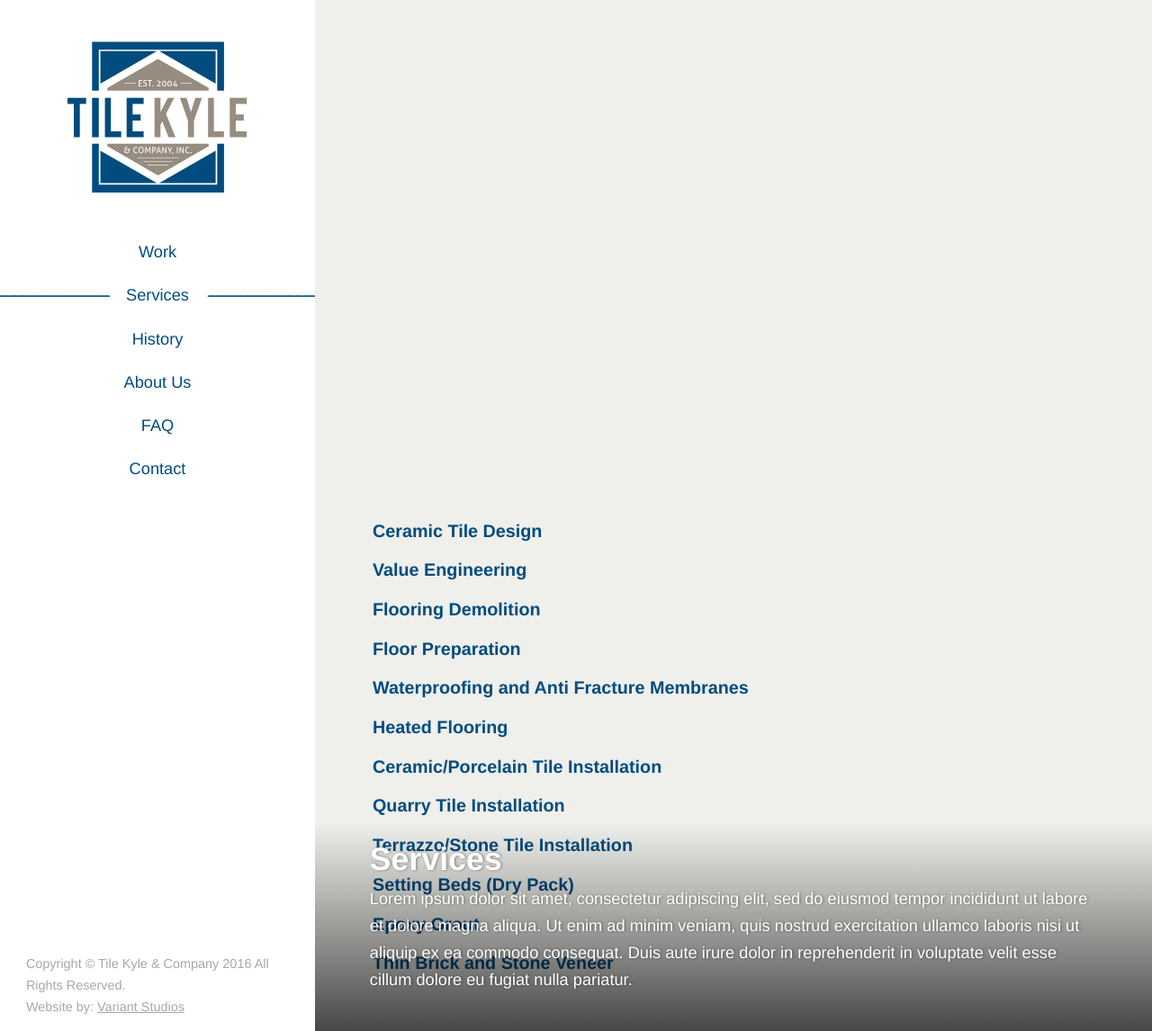
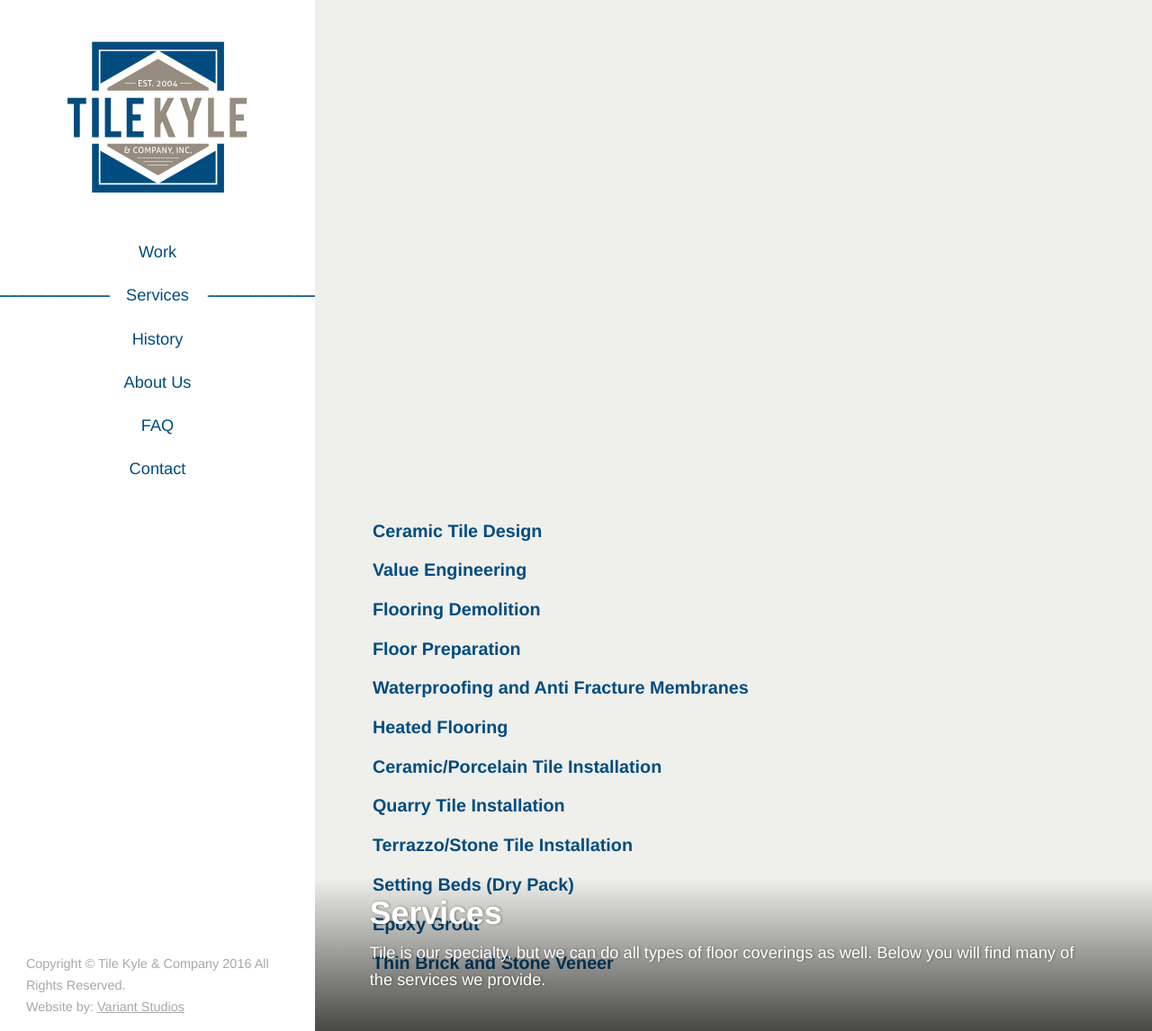
Before and after one commit to variantstudios/tilekyle.com, a Jekyll site: the page built from pages/services/index.md, in a window 1280 px wide and 1146 px high. Shown: the whole window at 90% size. Built offline with Jekyll 4.4.1, drawn with Linux system fonts in a browser that asks for light colours; nearby versions of some CDN libraries.

Commit message:
Updated '/pages/services/index.md' via CloudCannon

```diff
--- a/pages/services/index.md
+++ b/pages/services/index.md
@@ -1,10 +1,11 @@
 ---
 layout: page
-title: "Services"
-subtitle: "Lorem ipsum dolor sit amet, consectetur adipiscing elit, sed do eiusmod tempor incididunt ut labore et dolore magna aliqua. Ut enim ad minim veniam, quis nostrud exercitation ullamco laboris nisi ut aliquip ex ea commodo consequat. Duis aute irure dolor in reprehenderit in voluptate velit esse cillum dolore eu fugiat nulla pariatur."
+title: Services
+subtitle: 'Tile is our specialty, but we can do all types of floor coverings as well. Below you will find many of the services we provide.'
 permalink: /services/
-header_image_path: "../assets/images/work/wendys/003.jpg"
+header_image_path: ../assets/images/work/wendys/003.jpg
 ---
+
 
 <div class="services">
 {% for service in site.data.services %}
```
